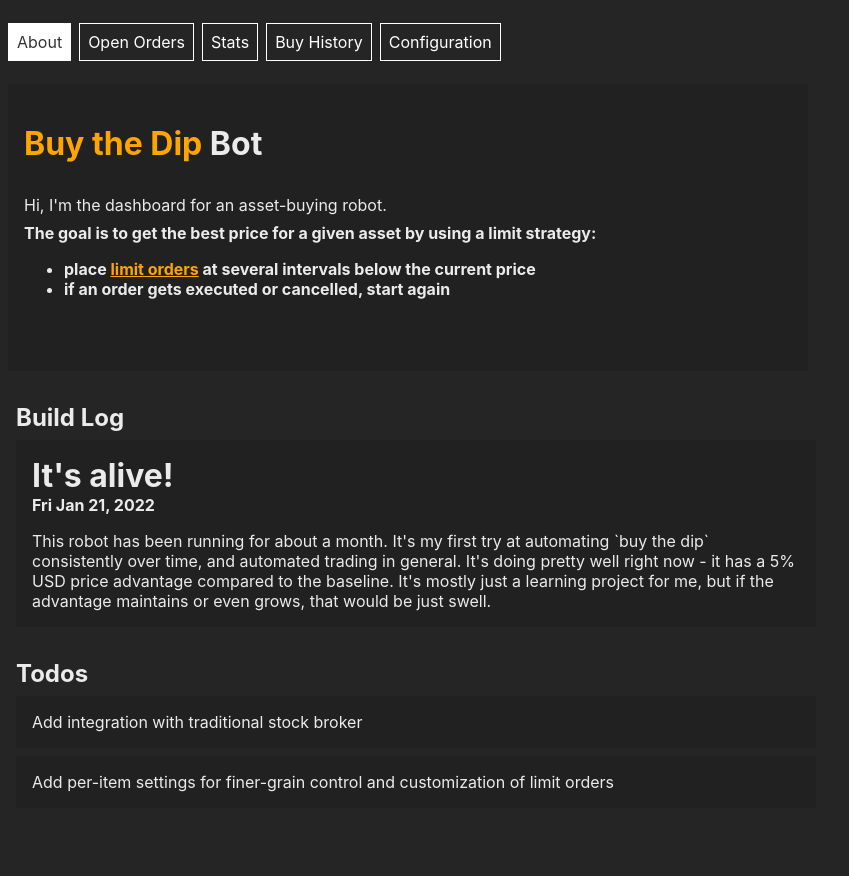
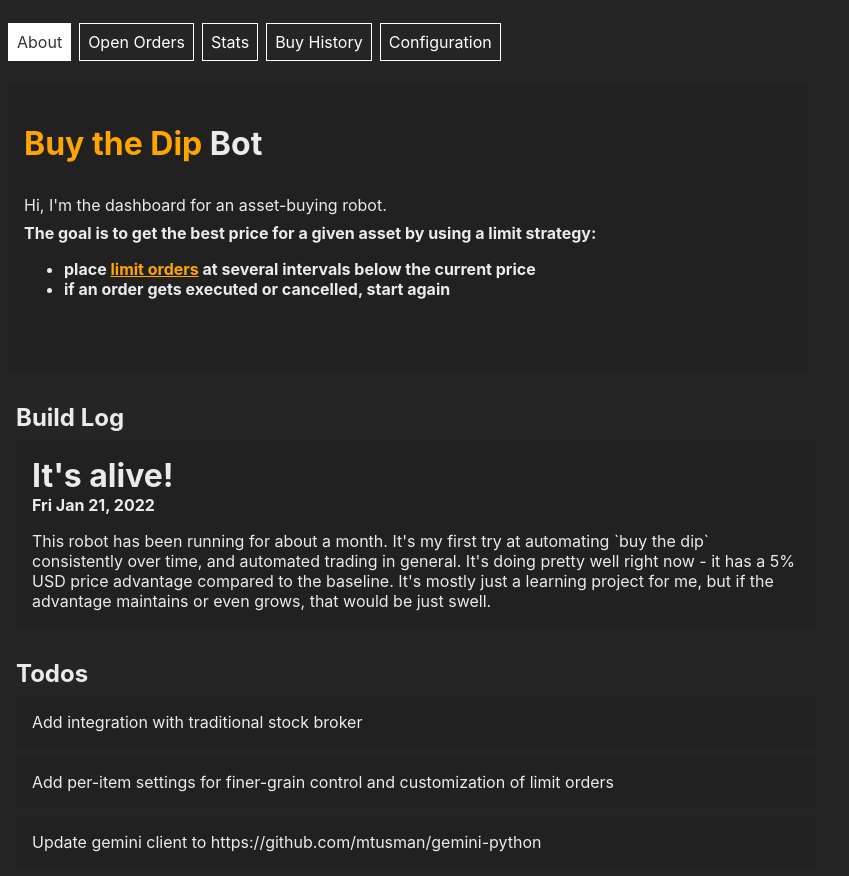
Before and after one commit to samjhill/dashboard-limit-bot, a React (Create React App) app: page / in a window 1280 px wide. Shown: the whole page, without its empty margins (0-849 px from the left). Before the commit the page ends 816 px from the top, so only its background shows below. Built offline with nearby package versions, Linux system fonts and the light colour scheme.

Commit message:
add todo; text color

```diff
--- a/src/components/OpenOrders.js
+++ b/src/components/OpenOrders.js
@@ -145,7 +145,7 @@ export const OpenOrders = () => {
       <Text textAlign="left" ml="2" mb="4">
         If the asset's{" "}
         <span style={{ color: "green", fontWeight: "bold" }}>
-          price (green line)
+          price
         </span>{" "}
         drops down to any of the{" "}
         <strong>white dots (open limit-buy orders)</strong>, the buy order gets
--- a/src/components/Todos.js
+++ b/src/components/Todos.js
@@ -14,7 +14,11 @@ export const Todos = () => {
       title: "Add integration with traditional stock broker",
     },
     {
-      title: "Add per-item settings for finer-grain control and customization of limit orders",
+      title:
+        "Add per-item settings for finer-grain control and customization of limit orders",
+    },
+    {
+      title: "Update gemini client to https://github.com/mtusman/gemini-python",
     },
   ];
   return (
```
Also changed, not shown: 1 other file (tests, documents, lock files or other folders).
